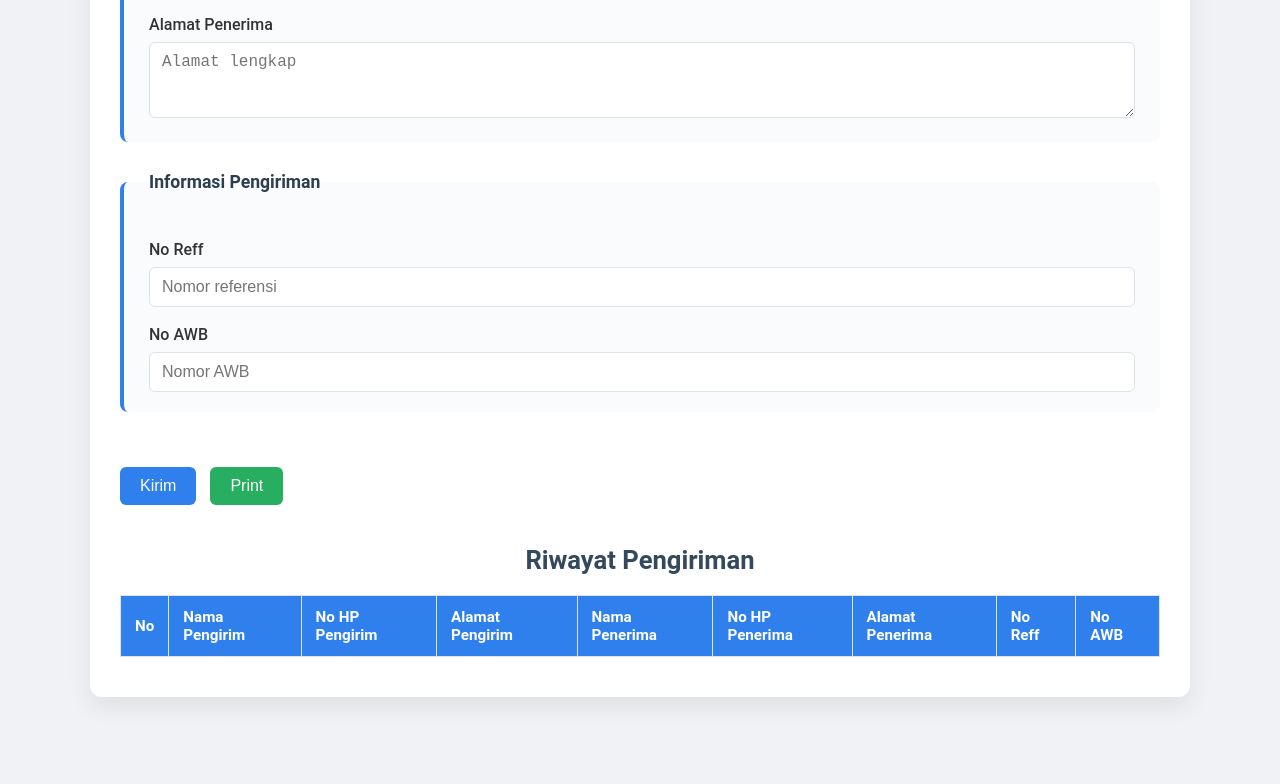
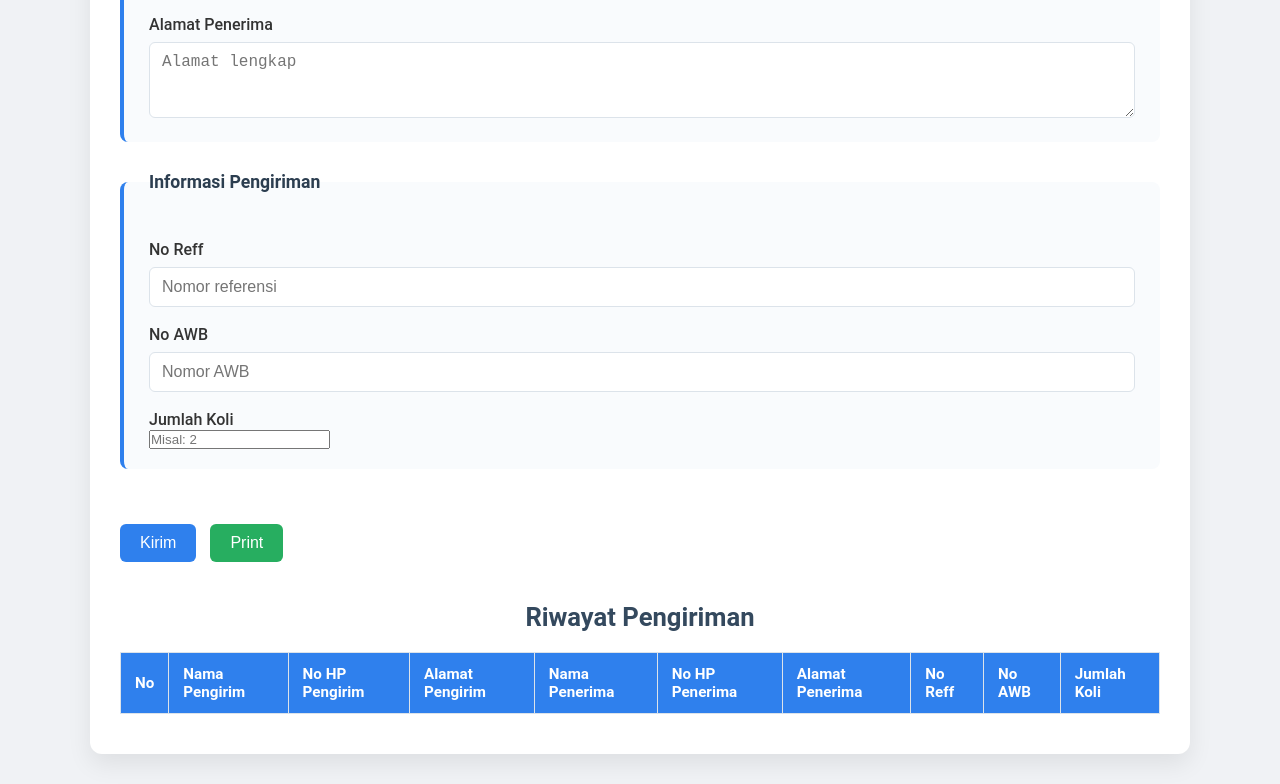
Before and after one commit to Rijal-Tafsiri14/FormPengisian, a plain HTML site: page index.html in a window 1280 px wide. Shown: the part 768-1552 px from the top of the page. Before the commit the page ends 1495 px from the top, so only its background shows below. Drawn offline with Linux system fonts and the light colour scheme.

Commit message:
Update index.html

```diff
--- a/index.html
+++ b/index.html
@@ -34,6 +34,8 @@
         <input type="text" id="refNumber" placeholder="Nomor referensi" />
         <label for="awbNumber">No AWB</label>
         <input type="text" id="awbNumber" placeholder="Nomor AWB" />
+      <label for="totalKoli">Jumlah Koli</label>
+  <input type="number" id="totalKoli" placeholder="Misal: 2" min="1" required />
       </fieldset>
       <button type="submit">Kirim</button>
       <button type="button" id="printBtn">Print</button>
@@ -53,6 +55,7 @@
             <th>Alamat Penerima</th>
             <th>No Reff</th>
             <th>No AWB</th>
+            <th>Jumlah Koli</th>
           </tr>
         </thead>
         <tbody>
```
